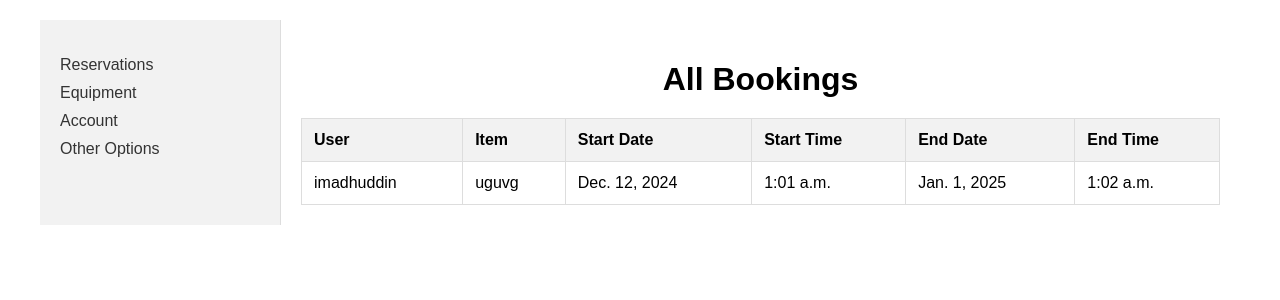
After one commit to IUNW04/Projects, a Django app: page /bookings/ in a window 1280 px wide. The commit adds this page. Shown: the top 300 px of the page. Run offline with Django 4.2, Linux system fonts and the light colour scheme; a user stored in the database is signed in; data comes from the database, SQL or seed files in the repository.

Commit message:
reservation system in progress (bookings get added to DB)

```diff
--- a/djangoCw/appone/admin.py
+++ b/djangoCw/appone/admin.py
@@ -1,8 +1,9 @@
 from django.contrib import admin
-from .models import Item, ItemType, ItemStatus
+from .models import Item, ItemType, ItemStatus, Booking
 
 # Register your models here.
 
 admin.site.register(Item)
 admin.site.register(ItemType)
 admin.site.register(ItemStatus)
+admin.site.register(Booking)
--- a/djangoCw/appone/models.py
+++ b/djangoCw/appone/models.py
@@ -22,11 +22,17 @@ class Item(models.Model):
     comments = models.TextField(null=True, blank=True)
     user = models.ForeignKey(User, on_delete=models.SET_NULL, null=True, blank=True)
 
+class Booking(models.Model):
+    item = models.ForeignKey(Item, on_delete=models.CASCADE)
+    user = models.ForeignKey(User, on_delete=models.CASCADE)
+    start_date = models.DateField()
+    start_time = models.TimeField()
+    end_date = models.DateField()
+    end_time = models.TimeField()
 
+    def __str__(self):
+        return f"Booking for {self.item} by {self.user.username} ({self.start_date} {self.start_time} to {self.end_date} {self.end_time})"
 
-
-    def _str_(self):
-        return self.name
 
 
 class ItemType(models.Model):
--- /dev/null
+++ b/djangoCw/appone/templates/appone/bookings.html
@@ -0,0 +1,133 @@
+<!DOCTYPE html>
+<html lang="en">
+<head>
+    <meta charset="UTF-8">
+    <meta name="viewport" content="width=device-width, initial-scale=1.0">
+    <title>Bookings</title>
+
+    <style>
+        /* Style the body */
+        body {
+            font-family: Arial, sans-serif;
+            margin: 0;
+            padding: 0;
+        }
+
+        /* Style the container */
+        .container {
+            display: flex;
+            max-width: 1200px;
+            margin: 20px auto;
+        }
+
+        /* Style the sidebar */
+        .sidebar {
+            width: 200px;
+            background-color: #f2f2f2;
+            padding: 20px;
+            border-right: 1px solid #ddd;
+        }
+
+        /* Style the main content */
+        .content {
+            flex: 1;
+            padding: 20px;
+        }
+
+        /* Style the heading */
+        h1 {
+            text-align: center;
+            margin-bottom: 20px;
+        }
+
+        /* Style the table */
+        table {
+            width: 100%;
+            border-collapse: collapse;
+            margin-top: 20px;
+        }
+
+        /* Style table headers */
+        th {
+            background-color: #f2f2f2;
+            border: 1px solid #dddddd;
+            padding: 12px;
+            text-align: left;
+        }
+
+        /* Style table cells */
+        td {
+            border: 1px solid #dddddd;
+            padding: 12px;
+        }
+
+        /* Alternate row background color */
+        tbody tr:nth-child(even) {
+            background-color: #f2f2f2;
+        }
+
+        /* Hover effect on rows */
+        tbody tr:hover {
+            background-color: #e2e2e2;
+        }
+
+        /* Style the sidebar navigation */
+        .sidebar ul {
+            list-style-type: none;
+            padding: 0;
+        }
+
+        .sidebar ul li {
+            margin-bottom: 10px;
+        }
+
+        .sidebar ul li a {
+            text-decoration: none;
+            color: #333;
+        }
+
+        .sidebar ul li a:hover {
+            color: #555;
+        }
+    </style>
+</head>
+<body>
+    <div class="container">
+        <div class="sidebar">
+            <ul>
+                <li><a href="#">Reservations</a></li>
+                <li><a href="#">Equipment</a></li>
+                <li><a href="#">Account</a></li>
+                <li><a href="#">Other Options</a></li>
+            </ul>
+        </div>
+        <div class="content">
+            <h1>All Bookings</h1>
+            <table>
+                <thead>
+                    <tr>
+                        <th>User</th>
+                        <th>Item</th>
+                        <th>Start Date</th>
+                        <th>Start Time</th>
+                        <th>End Date</th>
+                        <th>End Time</th>
+                    </tr>
+                </thead>
+                <tbody>
+                    {% for booking in bookings %}
+                    <tr>
+                        <td>{{ booking.user.username }}</td>
+                        <td>{{ booking.item.name }}</td>
+                        <td>{{ booking.start_date }}</td>
+                        <td>{{ booking.start_time }}</td>
+                        <td>{{ booking.end_date }}</td>
+                        <td>{{ booking.end_time }}</td>
+                    </tr>
+                    {% endfor %}
+                </tbody>
+            </table>
+        </div>
+    </div>
+</body>
+</html>
--- a/djangoCw/appone/urls.py
+++ b/djangoCw/appone/urls.py
@@ -5,6 +5,8 @@ from . import views
 urlpatterns = [
 
     path("equipmentView/", views.equipmentView, name = "equipmentView"),
+   path('book_item/<int:item_id>/', views.book_item, name='book_item'),
+  path('bookings/', views.bookings_view, name='bookings_view'),
 
 
 
--- a/djangoCw/appone/views.py
+++ b/djangoCw/appone/views.py
@@ -2,13 +2,24 @@
 # path: /Users/imadhuddin/Desktop/djangoCw/appone/views.py
 
 from django.shortcuts import render, redirect
-from django.contrib import messages  # Add this import
+from django.contrib import messages
 from .models import Item, ItemType, ItemStatus
 from .forms import CreateItemForm, UpdateItemForm
 from django.db.models import Q
 from django.contrib.auth.decorators import login_required
 from django.utils import timezone
 from django.shortcuts import get_object_or_404
+from .models import Booking
+from .forms import BookingForm
+from django.shortcuts import render, redirect, get_object_or_404
+from django.shortcuts import render, redirect
+
+
+
+
+
+
+
 def equipmentView(request):
     itemtypes = ItemType.objects.all()
     itemstatus = ItemStatus.objects.all()
@@ -28,3 +39,37 @@ def equipmentView(request):
 
     context = {'items': items, 'itemtypes': itemtypes, 'itemstatus': itemstatus, 'totalInventory': totalInventory}
     return render(request, 'appone/equipmentView.html', context)
+
+
+
+from django.contrib import messages
+
+@login_required
+def book_item(request, item_id):
+    item = get_object_or_404(Item, pk=item_id)
+
+    if request.method == 'POST':
+        form = BookingForm(request.POST)
+        if form.is_valid():
+            booking = form.save(commit=False)
+            booking.item = item
+            booking.user = request.user
+            booking.save()
+            messages.success(request, 'Equipment booked successfully!')
+            return redirect('bookings_view')
+        else:
+            # If the form is not valid, display error messages
+            for field, errors in form.errors.items():
+                for error in errors:
+                    messages.error(request, f"{field}: {error}")
+    else:
+        form = BookingForm()
+
+    return render(request, 'appone/booking_form.html', {'form': form, 'item': item})
+
+
+
+@login_required
+def bookings_view(request):
+    bookings = Booking.objects.filter(user=request.user)
+    return render(request, 'appone/bookings.html', {'bookings': bookings})
```
Also changed, not shown: djangoCw/appone/forms.py (+17 -0 lines), djangoCw/appone/templates/appone/booking_form.html (+12 -14 lines), djangoCw/appone/templates/appone/equipmentView.html (+10 -1 lines), djangoCw/appone/migrations/0007_booking.py (added), djangoCw/appone/migrations/0008_alter_booking_end_date_alter_booking_end_time_and_more.py (added), djangoCw/appone/migrations/0009_alter_booking_end_date_alter_booking_end_time_and_more.py (added), djangoCw/appone/migrations/0010_remove_booking_end_time_remove_booking_start_time.py (added), djangoCw/appone/migrations/0011_booking_end_time_booking_start_time.py (added), djangoCw/db.sqlite3.
